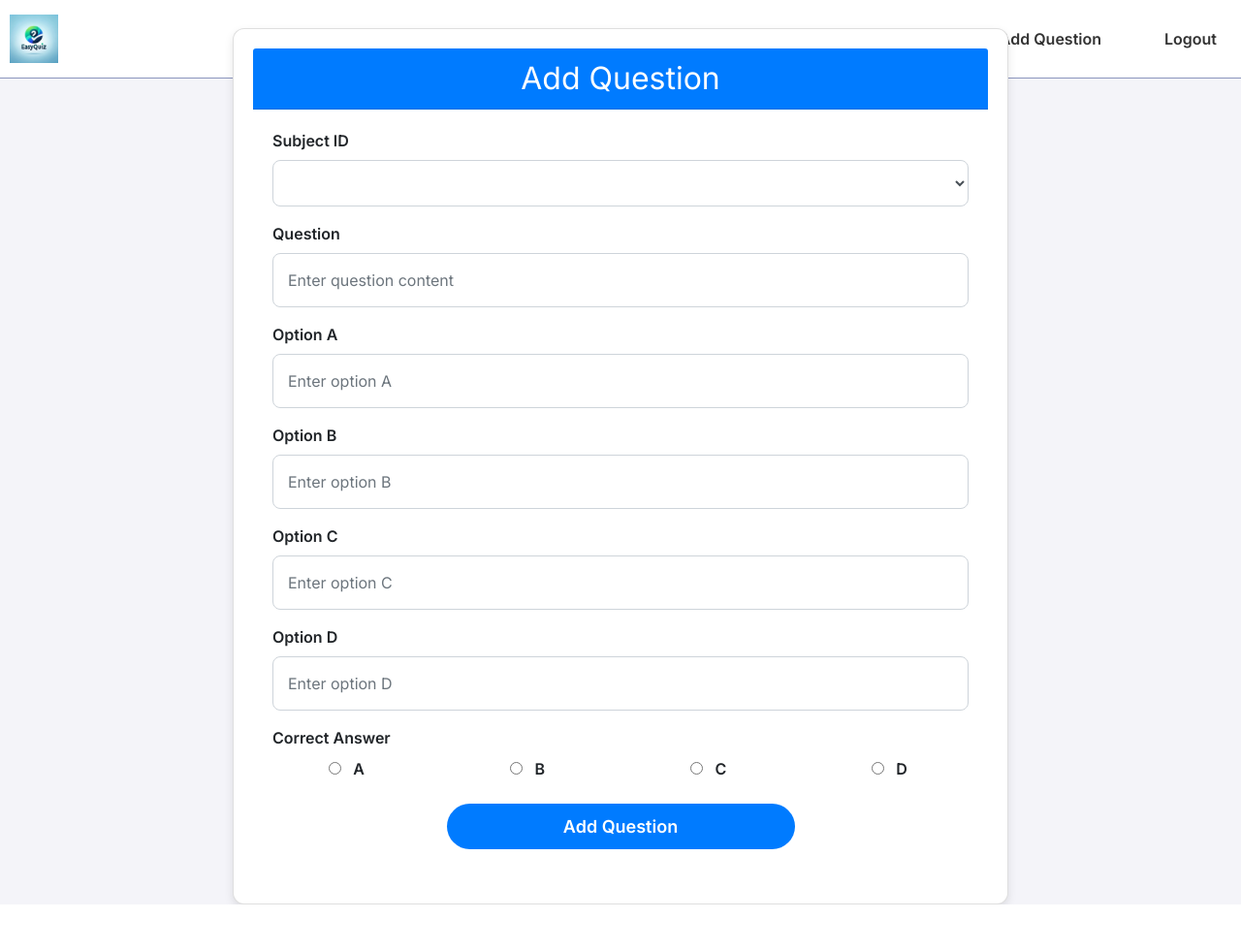
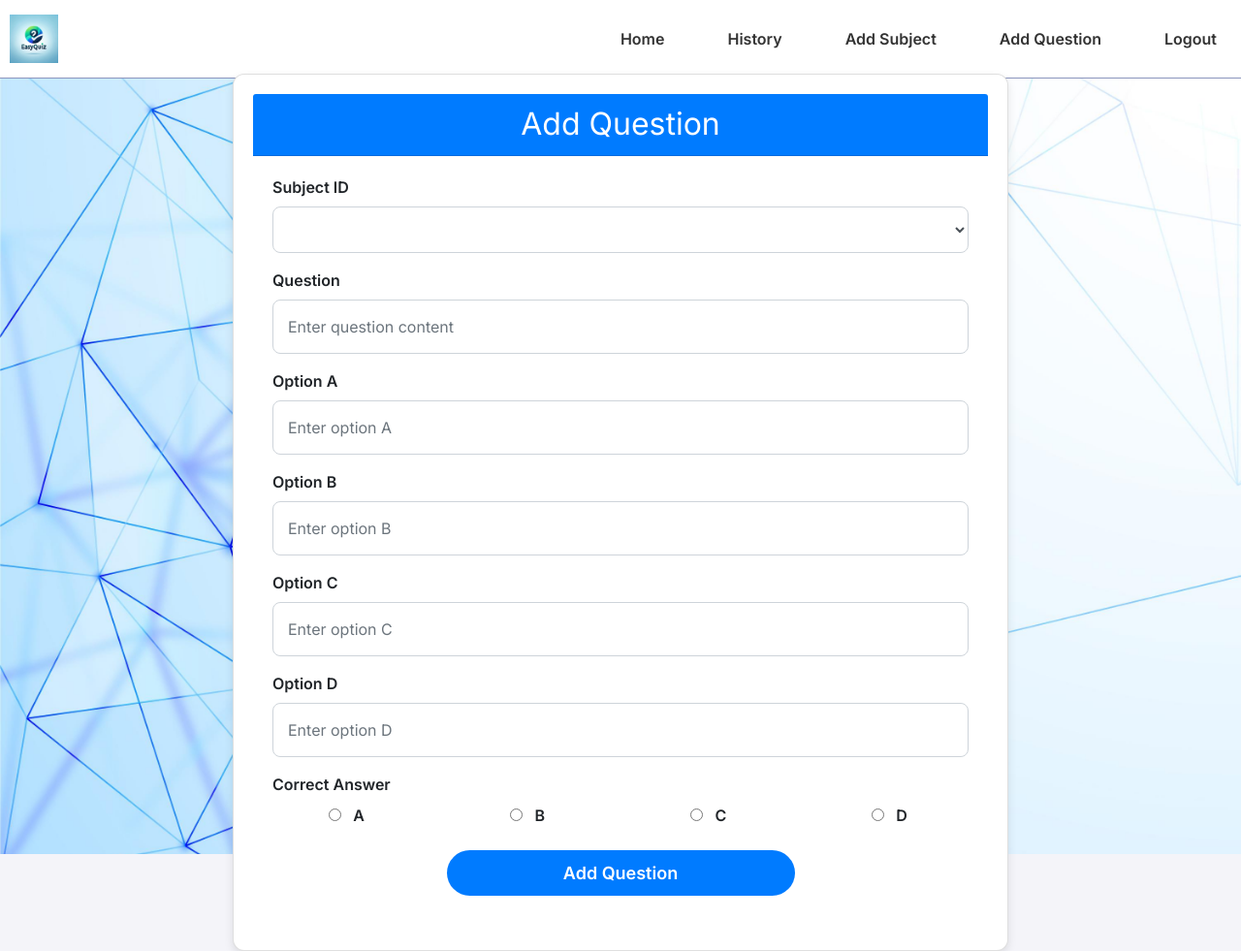
Before and after one commit to thanhthbm/flask_quiz_app1, a Flask app: page /add_question in a window 1280 px wide. Shown: the whole page at 97% size. Before the commit the page ends 933 px from the top, so only its background shows below. Run offline with Flask 3, Linux system fonts and the light colour scheme; the visitor is signed in with stand-in values (Sample User, id 1); lists and menus that the app fills with data are empty; some libraries are stand-ins or nearby versions.

Commit message:
fix add_question

```diff
--- a/app/templates/add_question.html
+++ b/app/templates/add_question.html
@@ -1,6 +1,6 @@
 {% extends "base.html" %}
 {% block content %}
-<div class="d-flex justify-content-center align-items-center" style="height: 100vh;">
+<div class="d-flex justify-content-center align-items-center" style="height: 100vh; padding-top: 95px; background-image: url('/static/images/5153829.jpg'); background-size: cover; background-position: center;">
     <div class="card shadow-lg" style="width: 70%; max-width: 800px;">
         <div class="card-header bg-primary text-white">
             <h2 class="mb-0 text-center">Add Question</h2>
```
